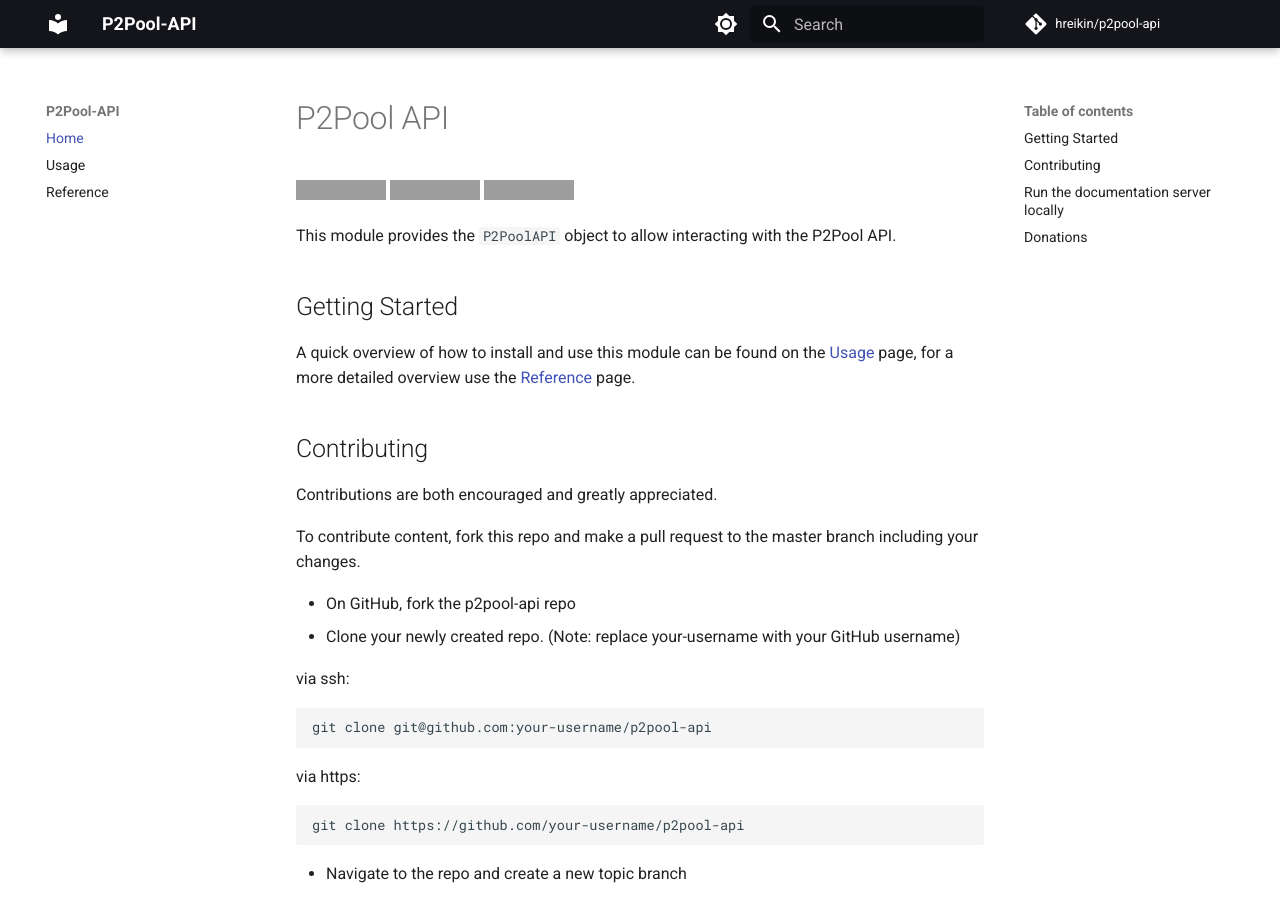
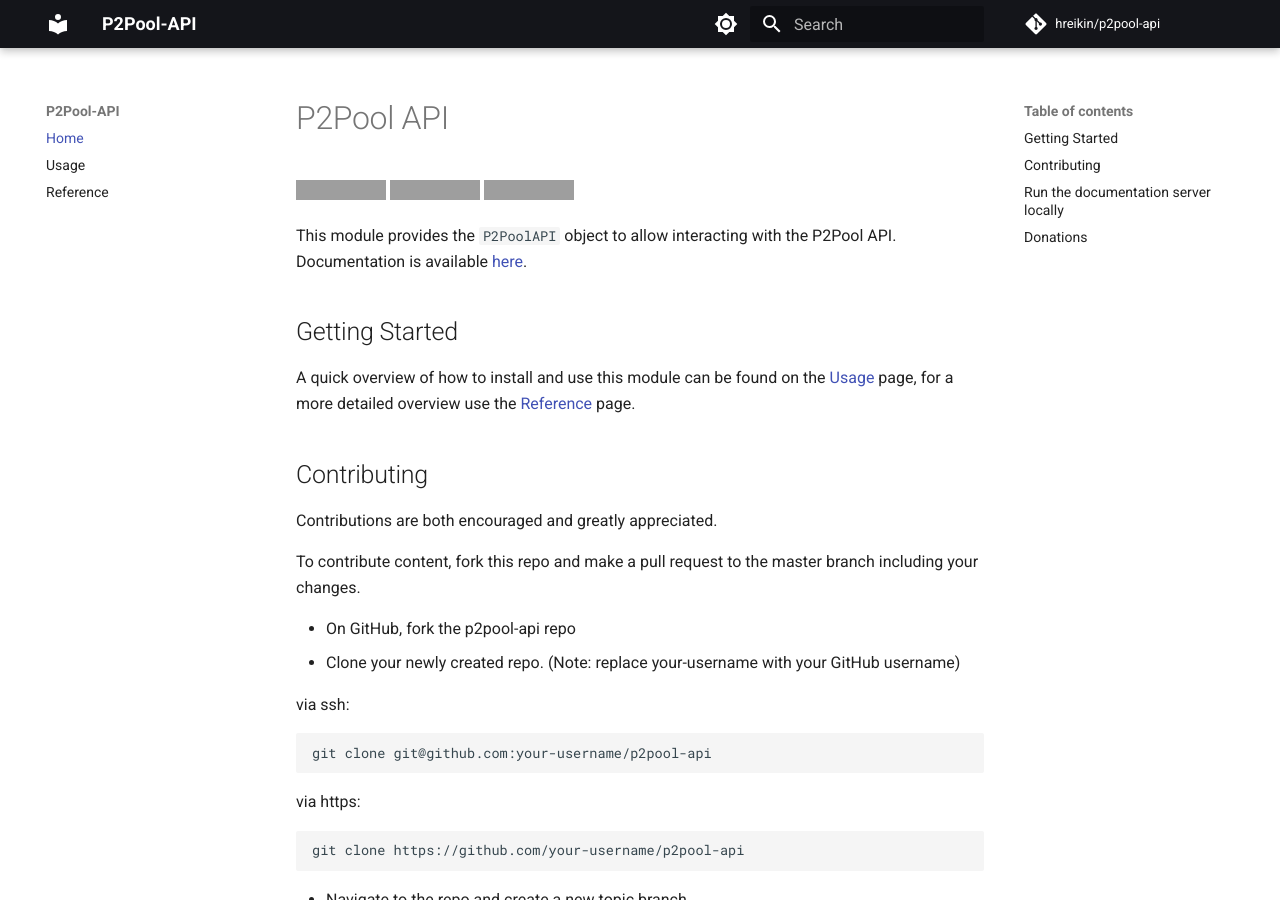
Before and after one commit to hreikin/p2pool-api, an MkDocs documentation site: the page built from docs/README.md, in a window 1280 px wide and 900 px high. Built offline with MkDocs 1.6.1 and Material for MkDocs 9.7.7, drawn with Linux system fonts in a browser that asks for light colours; comment, search, counter and statistics services are not loaded; grey boxes are pictures that could not be loaded.

Commit message:
Add link to docs for when README is viewed on Github.

```diff
--- a/docs/README.md
+++ b/docs/README.md
@@ -4,7 +4,7 @@
 ![PyPI - Downloads](https://img.shields.io/pypi/dm/p2pool-api?label=PyPI%20Downloads)
 ![License](https://img.shields.io/github/license/hreikin/p2pool-api?label=License&color=green)
 
-This module provides the `P2PoolAPI` object to allow interacting with the P2Pool API.
+This module provides the `P2PoolAPI` object to allow interacting with the P2Pool API. Documentation is available [here](https://hreikin.co.uk/p2pool-api/).
 
 ## Getting Started
 
```
